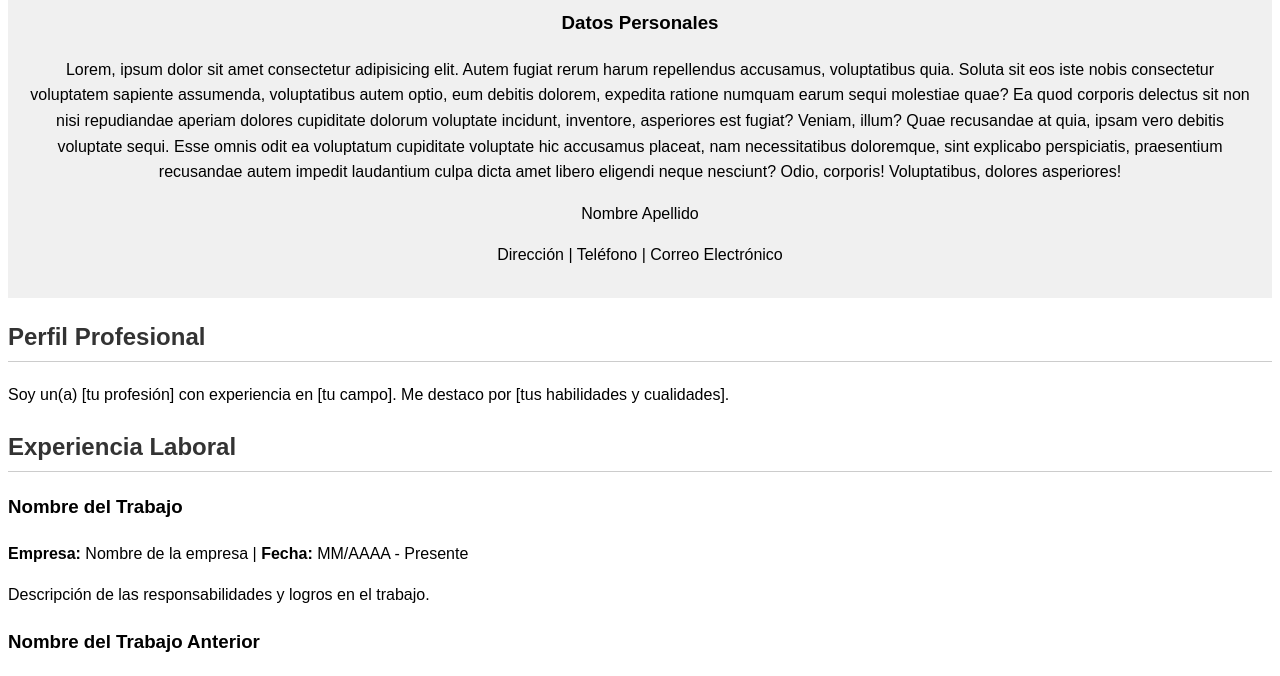
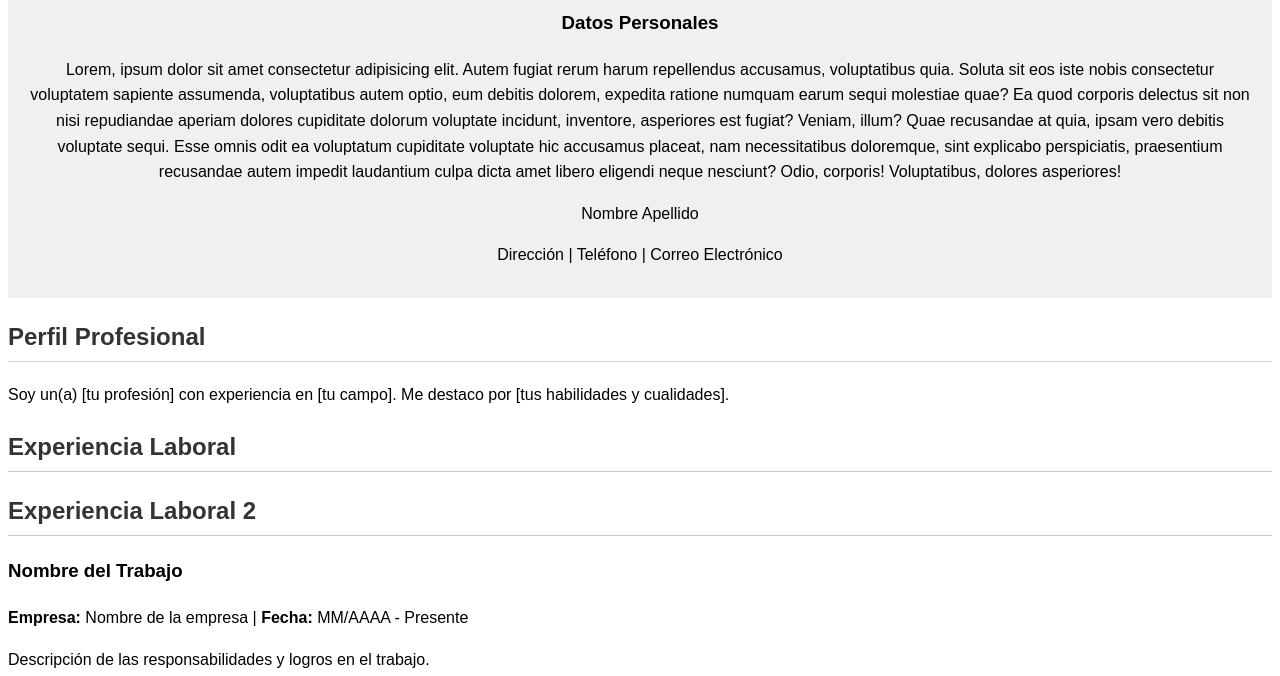
Before and after one commit to ismael-carlos-romero/cv, a plain HTML site: page index.html in a window 1280 px wide. Shown: the part 114-790 px from the top of the page. Drawn offline with Linux system fonts and the light colour scheme.

Commit message:
experiencia laboral actualizada

```diff
--- a/index.html
+++ b/index.html
@@ -46,6 +46,7 @@
 
         <article>
             <h2>Experiencia Laboral</h2>
+            <h2>Experiencia Laboral 2</h2>
             <h3>Nombre del Trabajo</h3>
             <p><strong>Empresa:</strong> Nombre de la empresa | <strong>Fecha:</strong> MM/AAAA - Presente</p>
             <p>Descripción de las responsabilidades y logros en el trabajo.</p>
```
